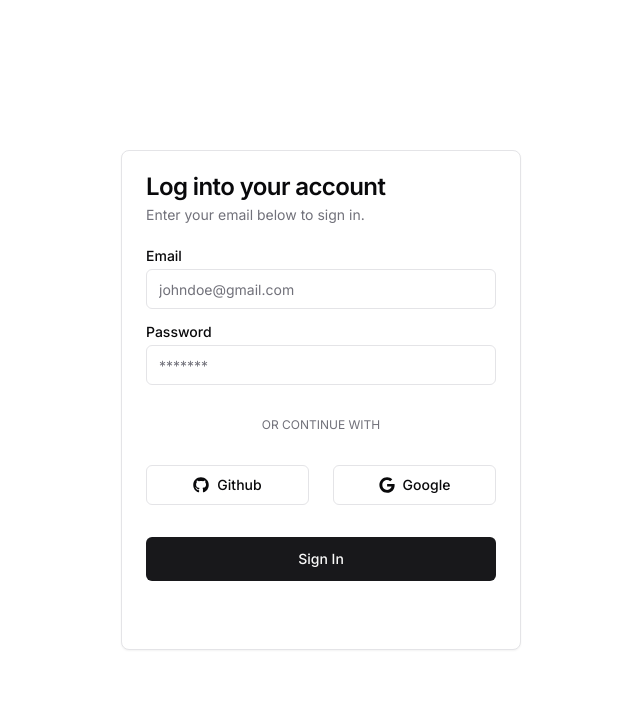
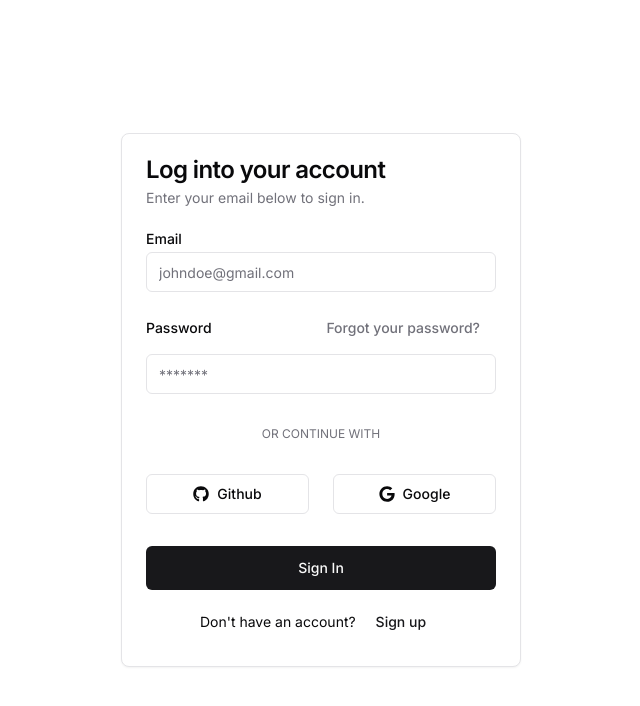
Before and after one commit to dancoon/nexus, a Next.js app in the folder frontend/: page /auth/login in a window 1280 px wide. Shown: the top 706 px of the page, without its empty margins (319-959 px from the left). Built offline with nearby package versions, Linux system fonts and the light colour scheme.

Commit message:
feat: :sparkles: Create sign up and login links and add forgot your password

```diff
--- a/frontend/app/auth/login/page.tsx
+++ b/frontend/app/auth/login/page.tsx
@@ -1,4 +1,5 @@
 "use client";
+
 import React from "react";
 import { z } from "zod";
 import { useForm } from "react-hook-form";
@@ -20,9 +21,11 @@ import {
   Card,
   CardContent,
   CardDescription,
+  CardFooter,
   CardHeader,
   CardTitle,
 } from "@/components/ui/card";
+import Link from "next/link";
 
 export default function page() {
   const form = useForm<z.infer<typeof loginSchema>>({
@@ -35,6 +38,9 @@ export default function page() {
 
   function onSubmit(values: z.infer<typeof loginSchema>) {
     // Do something with the form values.
+    const nextUrl = new URLSearchParams(window.location.search).get("next");
+
+    console.log(nextUrl);
     console.log(values);
   }
 
@@ -49,7 +55,7 @@ export default function page() {
   return (
     <>
       <div className="flex max-w-screen-2xl h-screen mx-auto px-4 justify-center">
-        <Card className="w-[400px] h-[500px] text-left mx-auto my-auto">
+        <Card className="w-[400px] max-h-[570px] text-left mx-auto my-auto">
           <CardHeader>
             <CardTitle>Log into your account</CardTitle>
             <CardDescription>
@@ -81,7 +87,16 @@ export default function page() {
                     name="password"
                     render={({ field }) => (
                       <FormItem className="flex flex-col space-y-1.5">
-                        <FormLabel>Password</FormLabel>
+                        <FormLabel className="flex justify-between items-center">
+                          Password{" "}
+                          <Button
+                            variant={"link"}
+                            type="button"
+                            className="text-sm text-muted-foreground"
+                          >
+                            Forgot your password?
+                          </Button>
+                        </FormLabel>
                         <FormControl>
                           <Input
                             placeholder="*******"
@@ -122,6 +137,12 @@ export default function page() {
                 </Button>
               </form>
             </Form>
+            <p className="text-sm text-center mt-3">
+              Don't have an account?{" "}
+              <Button variant={"link"} asChild>
+                <Link href="/auth/signup"> Sign up</Link>
+              </Button>
+            </p>
           </CardContent>
         </Card>
       </div>
--- a/frontend/app/auth/signup/page.tsx
+++ b/frontend/app/auth/signup/page.tsx
@@ -1,4 +1,5 @@
 "use client";
+
 import React from "react";
 import { z } from "zod";
 import { FaGithub } from "react-icons/fa";
@@ -23,6 +24,7 @@ import {
   CardHeader,
   CardTitle,
 } from "@/components/ui/card";
+import Link from "next/link";
 
 export default function page() {
   const form = useForm<z.infer<typeof signupSchema>>({
@@ -114,7 +116,7 @@ export default function page() {
                 </div>
                 <div className="relative flex justify-center text-xs uppercase">
                   <span className="bg-background px-2 text-muted-foreground">
-                    Or continue with
+                    Or sign up with
                   </span>
                 </div>
                 <div className="grid grid-cols-2 gap-6">
@@ -140,6 +142,12 @@ export default function page() {
                 </Button>
               </form>
             </Form>
+            <p className="text-sm text-center mt-3">
+              Already have an account?{" "}
+              <Button variant={"link"} asChild>
+                <Link href="/auth/login"> Sign in</Link>
+              </Button>
+            </p>
           </CardContent>
         </Card>
       </div>
```
